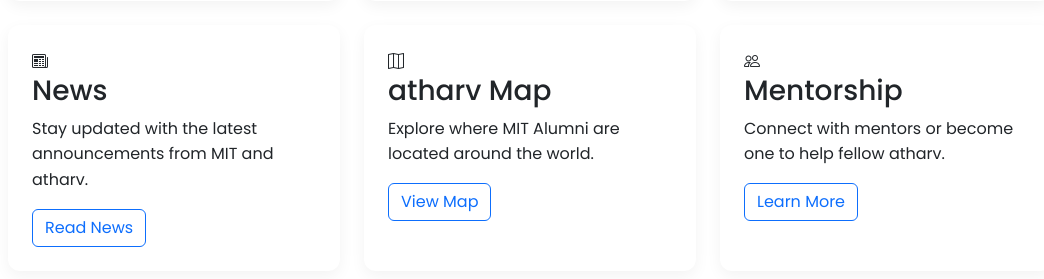
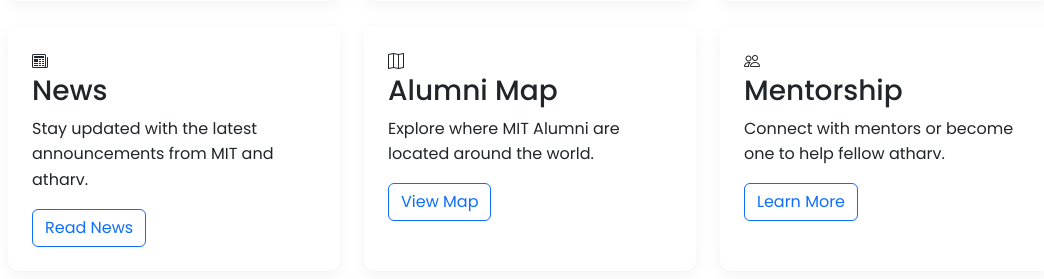
Before and after one commit to SlyFox06/MIT-Alumni-Connect, a PHP site: page /main_menu.php in a window 1280 px wide. Shown: the part 1275-1554 px from the top of the page, without its empty margins (110-1154 px from the left). Run offline with PHP 8.4, Linux system fonts and the light colour scheme; the visitor is signed in with stand-in values (Sample User, id 1); data that the repository does not hold is empty.

Commit message:
name change

```diff
--- a/main_menu.php
+++ b/main_menu.php
@@ -311,7 +311,8 @@
             transform: scale(1.05);
         }
 
-        /* atharv Map Section */
+        /* Alumni Map
+ Section */
         .map-section {
             margin-bottom: 3rem;
         }
@@ -598,7 +599,8 @@
                     <div class="card-icon">
                         <i class="bi bi-map"></i>
                     </div>
-                    <h3>atharv Map</h3>
+                    <h3>Alumni Map
+</h3>
                     <p>Explore where MIT Alumni are located around the world.</p>
                     <a href="#" class="btn btn-outline-primary">View Map</a>
                 </div>
```
